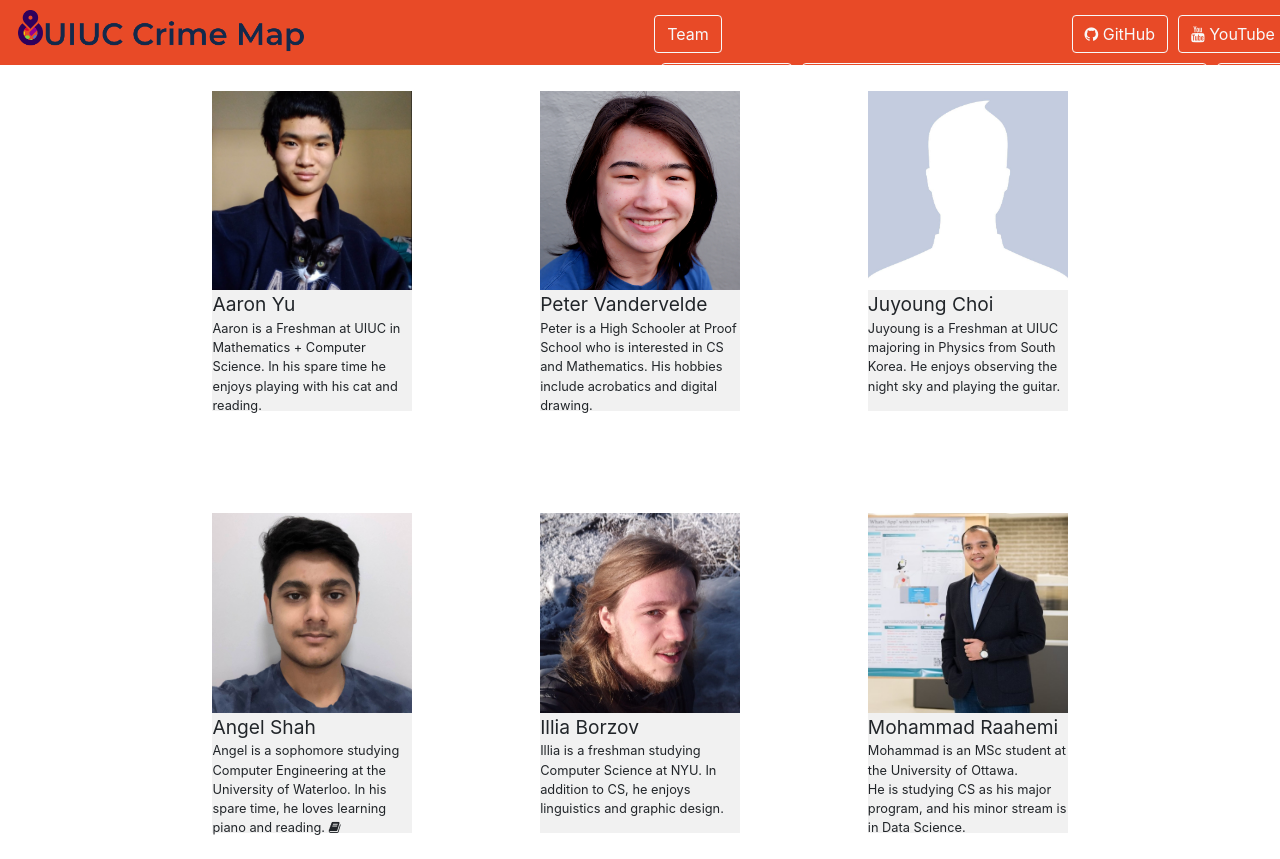
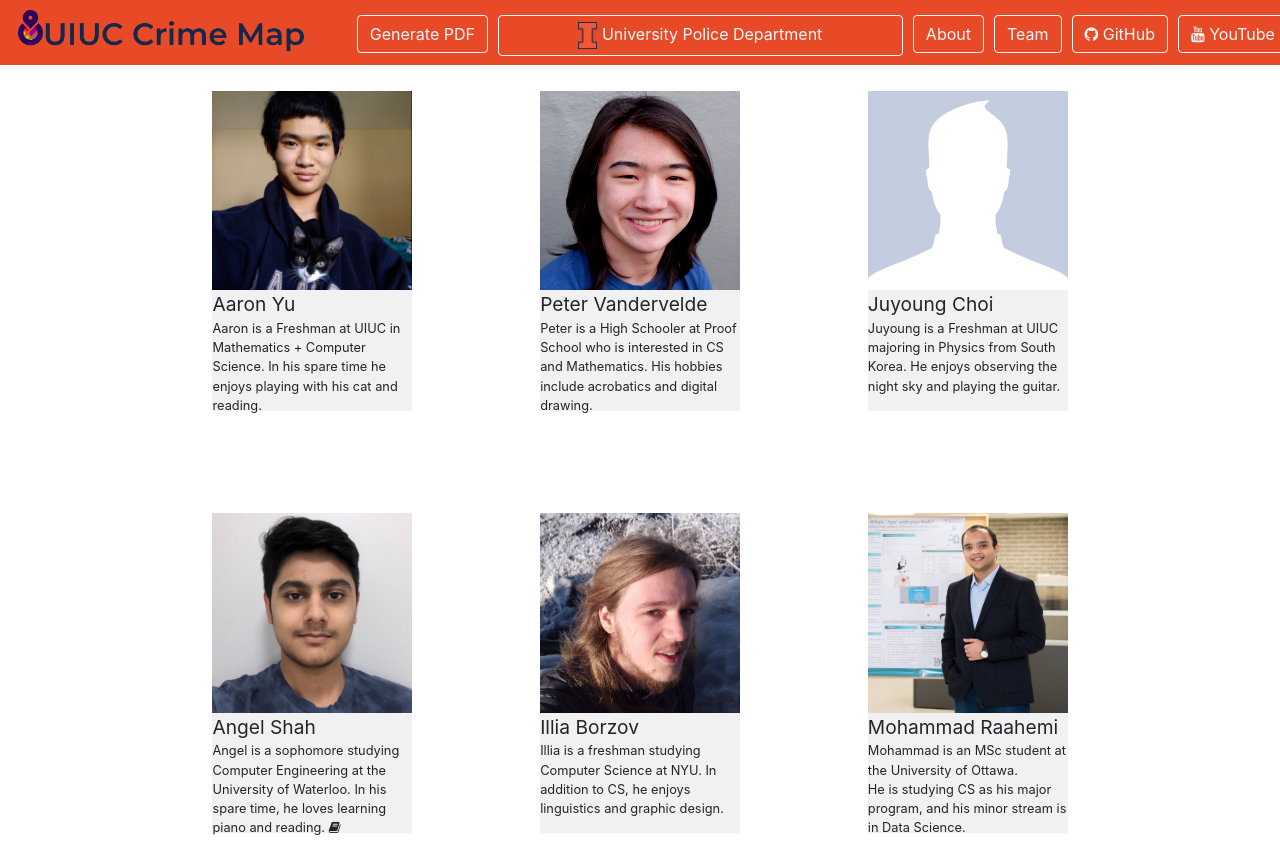
Before and after one commit to aayu3/UIUCCrimeMap, a React (Create React App) app in the folder mapclient/: page /team in a window 1280 px wide. Built offline with nearby package versions, Linux system fonts and the light colour scheme; no server answers.

Commit message:
fixed bug

```diff
--- a/mapclient/src/App.css
+++ b/mapclient/src/App.css
@@ -217,7 +217,7 @@ h1 {
 }
 
 @media only screen and (max-width: 430px) {
-  .team {
+  #team {
     display: none;
   }
 
--- a/mapclient/src/App.js
+++ b/mapclient/src/App.js
@@ -179,7 +179,9 @@ const Range = createSliderWithTooltip(Slider.Range);
                         <i class="fa fa-github"></i> GitHub</button>
                     </a>
                   </div>
-                  <div className="team">
+
+                  {/* For some reason using className="team" causes the header to break*/}
+                  <div id="team">
                     <a href="/team">
                       <button href=" /team" type="button" class="btn btn-outline-light">Team</button>
                     </a>
```
